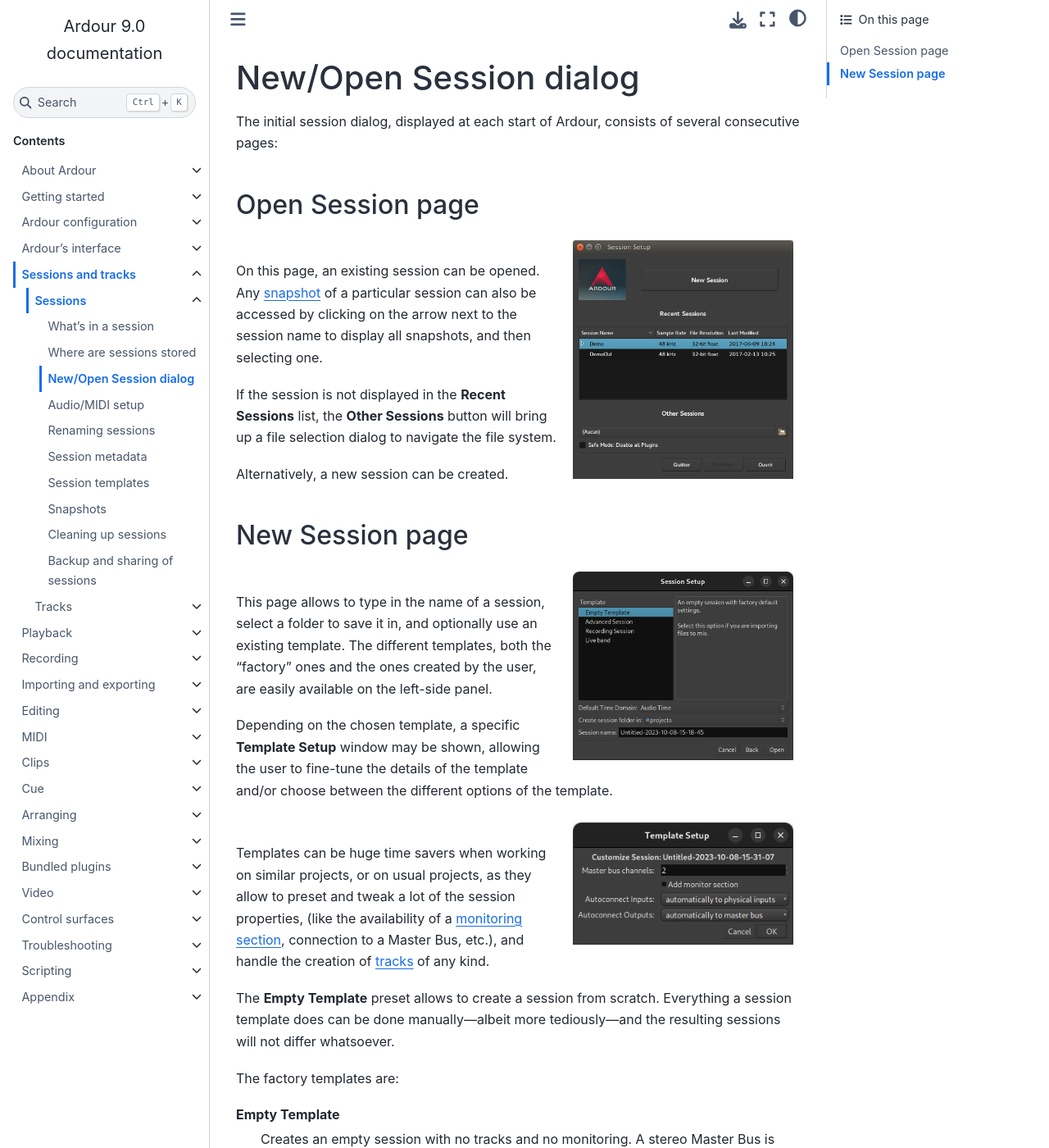
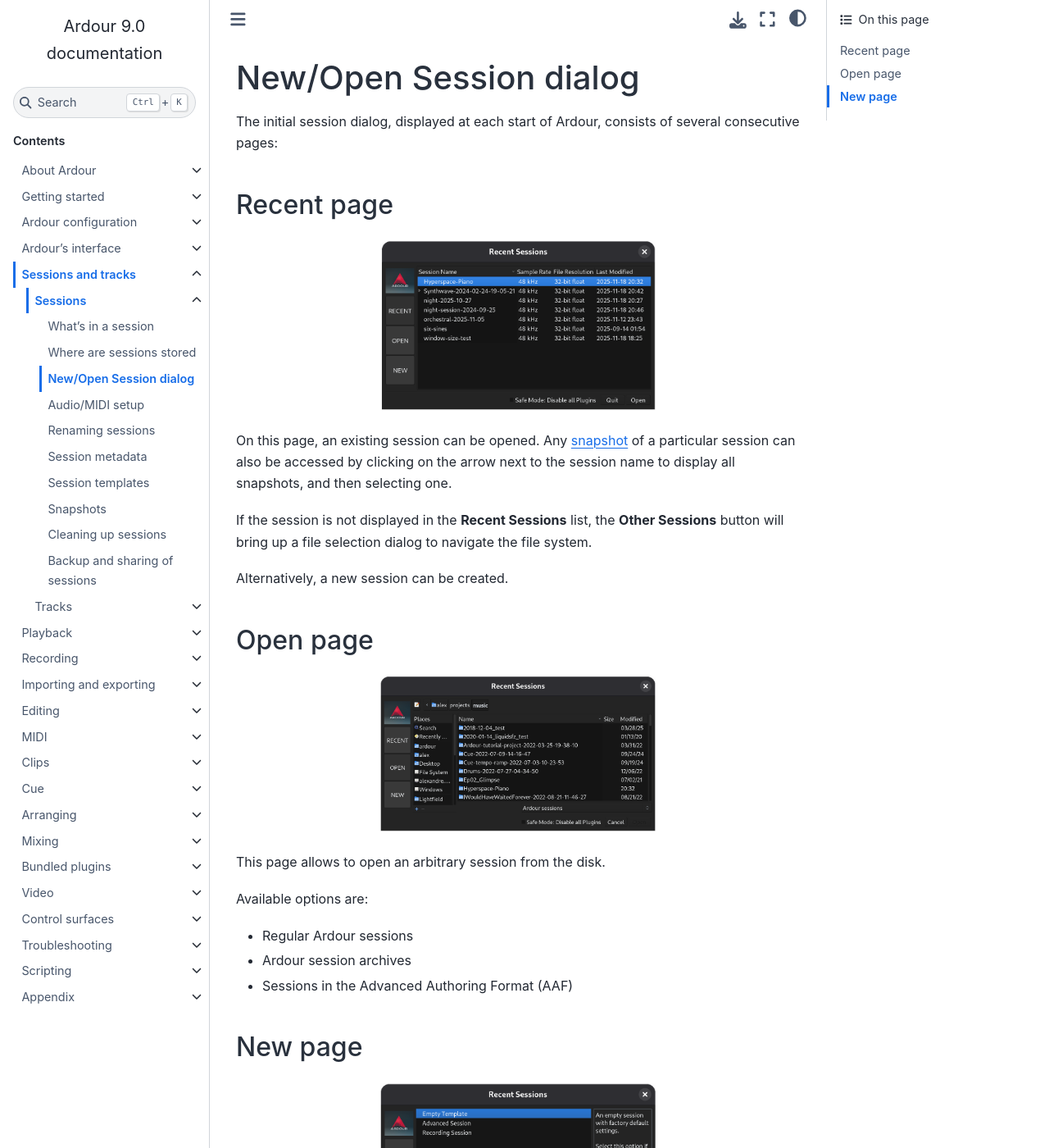
Before and after one commit to prokoudine/ardour-manual-sphinx, a Sphinx documentation site: the page built from source/sessions-tracks/sessions/new-open-session-dialog.rst, in a window 1280 px wide and 1400 px high. Shown: the whole window at 82% size. Built offline with Sphinx 7.4.7 and the Sphinx Book theme 1.1.4, drawn with Linux system fonts in a browser that asks for light colours; pages that are not in the unit, such as notebooks, are missing from menus.

Commit message:
Update docs re the new recent/open/new session dialog

```diff
--- a/source/sessions-tracks/sessions/new-open-session-dialog.rst
+++ b/source/sessions-tracks/sessions/new-open-session-dialog.rst
@@ -5,12 +5,12 @@
 
 The initial session dialog, displayed at each start of Ardour, consists of several consecutive pages:
 
-Open Session page
------------------
+Recent page
+-----------
 
 .. figure:: images/session_setup.png
    :alt: The Session Setup dialog
-   :class: right-float
+   :width: 50%
 
 On this page, an existing session can be opened. Any :ref:`snapshot <snapshots>` of a particular session can also be accessed by clicking on the arrow next to the session name to display all snapshots, and then selecting one.
 
@@ -18,12 +18,27 @@
 
 Alternatively, a new session can be created.
 
-New Session page
+Open page
+---------
+
+.. figure:: images/open-session-page.png
+   :alt: The Session Setup dialog
+   :width: 50%
+
+This page allows to open an arbitrary session from the disk.
+
+Available options are:
+
+-  Regular Ardour sessions
+-  Ardour session archives
+-  Sessions in the Advanced Authoring Format (AAF)
+
+New page
 ----------------
 
 .. figure:: images/session_new.png
    :alt: The New Session Dialog
-   :class: right-float
+   :width: 50%
 
 This page allows to type in the name of a session, select a folder to save it in, and optionally use an existing :ref:`template <session-templates>`. The different templates, both the "factory" ones and the ones created by the user, are easily available on the left-side panel.
 
@@ -31,7 +46,7 @@
 
 .. figure:: images/template-setup.png
    :alt: Template Setup dialog
-   :class: right-float
+   :width: 50%
 
 Templates can be huge time savers when working on similar projects, or on usual projects, as they allow to preset and tweak a lot of the :ref:`session properties <session_properties>`, (like the availability of a :ref:`monitoring section <monitor_section>`, connection to a Master Bus, etc.), and handle the creation of :ref:`tracks <adding_tracks_busses_and_vcas>` of any kind.
 
```
Also changed, not shown: source/sessions-tracks/sessions/images/open-session-page.png (added), source/sessions-tracks/sessions/images/session_new.png, source/sessions-tracks/sessions/images/session_setup.png.
